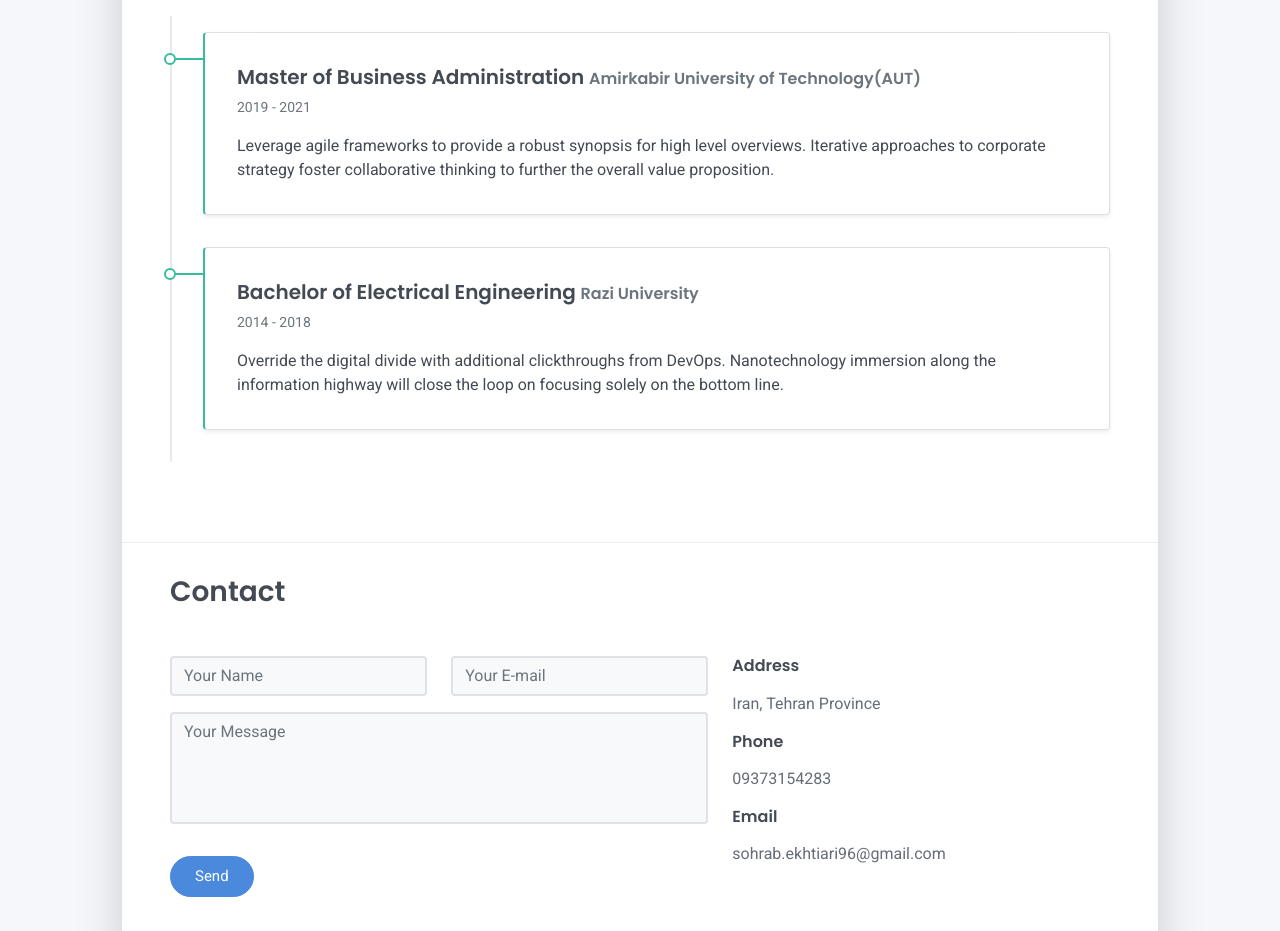
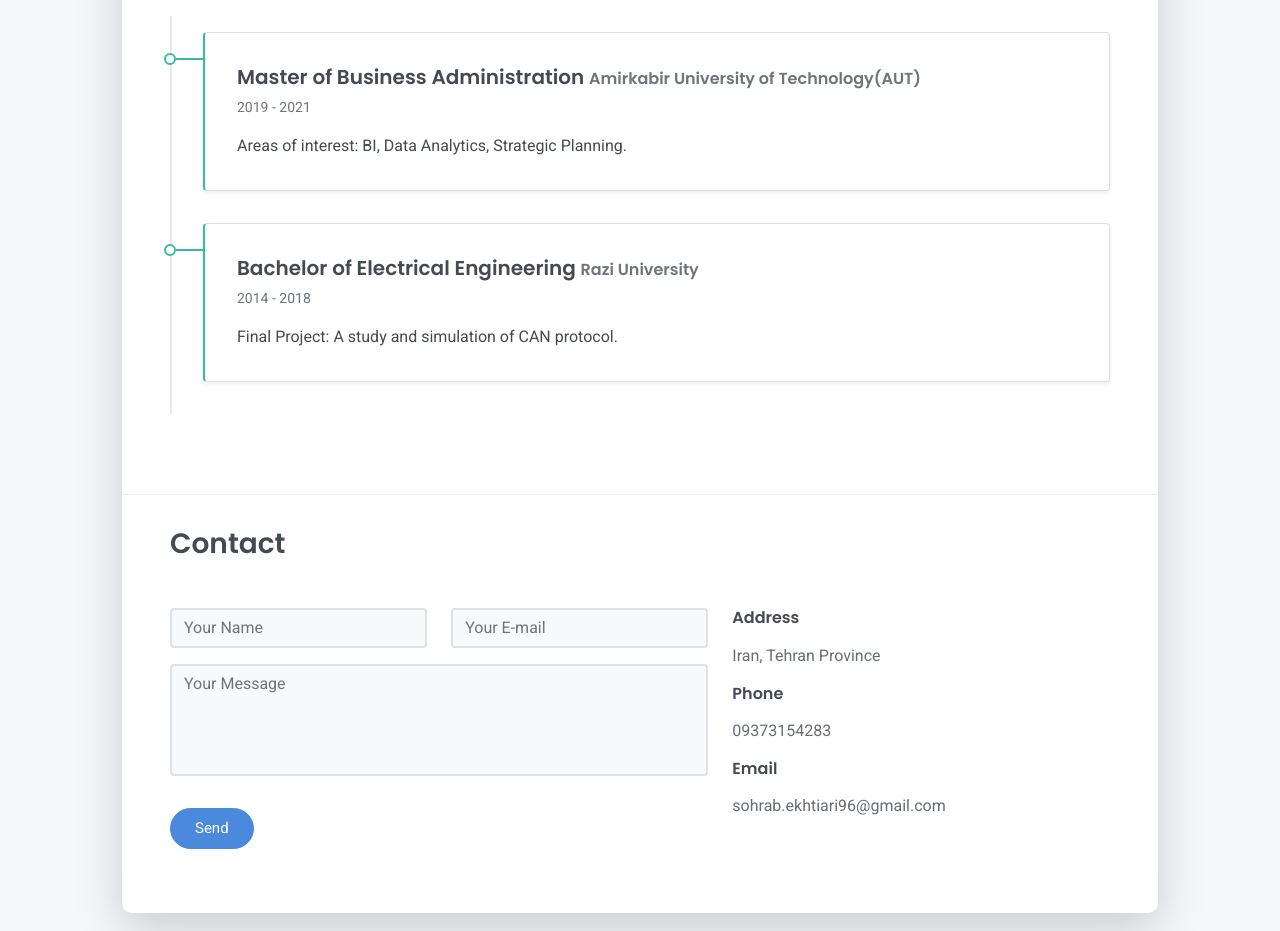
Before and after one commit to e-Sohrab/e-Sohrab.github.io, a plain HTML site: page index.html in a window 1280 px wide. Shown: the part 1600-2531 px from the top of the page. Drawn offline with Linux system fonts and the light colour scheme.

Commit message:
change introduction3

```diff
--- a/index.html
+++ b/index.html
@@ -167,14 +167,14 @@
         <div class="card-body">
           <div class="h5 mb-1">Master of Business Administration <span class="text-muted h6">Amirkabir University of Technology(AUT)</span></div>
           <div class="text-muted text-small mb-2">2019 - 2021</div>
-          <div>Leverage agile frameworks to provide a robust synopsis for high level overviews. Iterative approaches to corporate strategy foster collaborative thinking to further the overall value proposition.</div>
+          <div>Areas of interest: BI, Data Analytics, Strategic Planning.</div>
         </div>
       </div>
       <div class="timeline-card timeline-card-success card shadow-sm">
         <div class="card-body">
           <div class="h5 mb-1">Bachelor of Electrical Engineering <span class="text-muted h6">Razi University</span></div>
           <div class="text-muted text-small mb-2">2014 - 2018</div>
-          <div>Override the digital divide with additional clickthroughs from DevOps. Nanotechnology immersion along the information highway will close the loop on focusing solely on the bottom line.</div>
+          <div>Final Project: A study and simulation of CAN protocol.</div>
         </div>
       </div>
 
```
